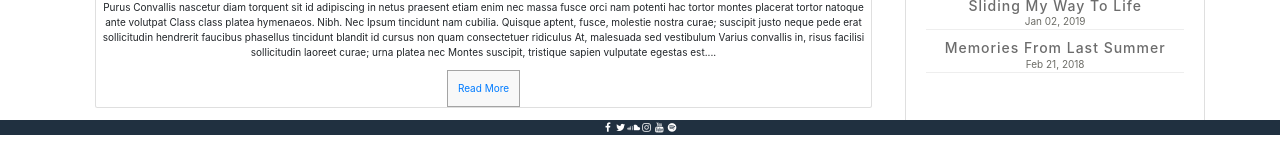
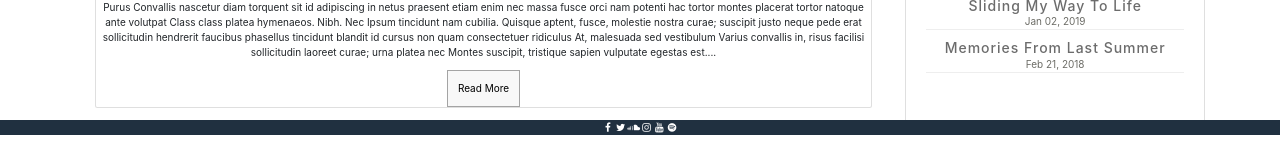
Before and after one commit to lamcnguyen89/Midnight-Machine, a React (Create React App) app in the folder frontend/: page /bloghome in a window 1280 px wide. Shown: the part 665-825 px from the top of the page. Built offline with nearby package versions, Linux system fonts and the light colour scheme.

Commit message:
Got the Read More button in the recent posts screen to be styled and working correctly

```diff
--- a/frontend/src/components/RecentPosts.js
+++ b/frontend/src/components/RecentPosts.js
@@ -2,7 +2,7 @@ import React, { useState, useEffect } from 'react';
 import './recentpostsstyle.css';
 import Card from './Card';
 import blogPost from '../data/blog.json';
-import { NavLink } from 'react-router-dom';
+import { NavLink, Link } from 'react-router-dom';
 
 
 /**
@@ -24,6 +24,10 @@ const RecentPosts = (props) => {
         blogParagraph3: "",
         blogVideo: ""
     });
+
+    const goToPage = () => {
+
+    }
 
     useEffect(() => {
         const data = blogPost.data
@@ -48,11 +52,17 @@ const RecentPosts = (props) => {
                 <span>posted on {post.postedOn} by {post.author}</span>
                 <p>{post.blogParagraph}...</p>
 
-                <button>
+                {/* <button>
                     <NavLink key={post.id} to={`/post/${post.slug}`}>
                         Read More
                     </NavLink>
+                </button>      */}
+              <Link to={`/post/${post.slug}`}>
+                <button color="white" className="is-rounded">
+                  <span>Read More</span>
                 </button>
+              </Link>
+
 
             </div>
 
--- a/frontend/src/components/Sidebar.js
+++ b/frontend/src/components/Sidebar.js
@@ -36,8 +36,8 @@ const Sidebar = (props) => {
                     <p className="personalBio">My name is Lam Nguyen. I'm a full stack developer skilled in React JS, Node JS, MySQL and Mongo DB.</p>
                 </div>
             </Card>
-
-            {/* <Card style={{ marginBottom: '20px', padding: '20px', boxSizing: 'border-box' }}>
+{/*
+            <Card style={{ marginBottom: '20px', padding: '20px', boxSizing: 'border-box' }}>
                 <div className="cardHeader">
                     <span>Social Network</span>
                 </div>
--- a/frontend/src/screens/BlogHomeScreen.js
+++ b/frontend/src/screens/BlogHomeScreen.js
@@ -37,7 +37,7 @@ const ImageGallery = props => (
 );
 
 const BlogPosts  = props => {
-    const galleryHeight = 450;
+    const galleryHeight = 200;
     const galleryStyle = {
         height: galleryHeight+'px',
         overflow: 'hidden'
@@ -48,12 +48,12 @@ const BlogPosts  = props => {
         <div>
             {/* <Card>
                 <ImageGallery
-                            largeWidth="70%"
-                            smallWidth="30%"
-                            sideImageHeight={sideImageHeight}
-                            galleryStyle={galleryStyle}
-                            imagesArray={imgAr}
-                        />
+                      largeWidth="30%"
+                      smallWidth="30%"
+                      sideImageHeight={sideImageHeight}
+                      galleryStyle={galleryStyle}
+                      imagesArray={imgAr}
+                />
             </Card> */}
             <Layout>
                 <RecentPosts style={{width: '70%'}}/>
```
